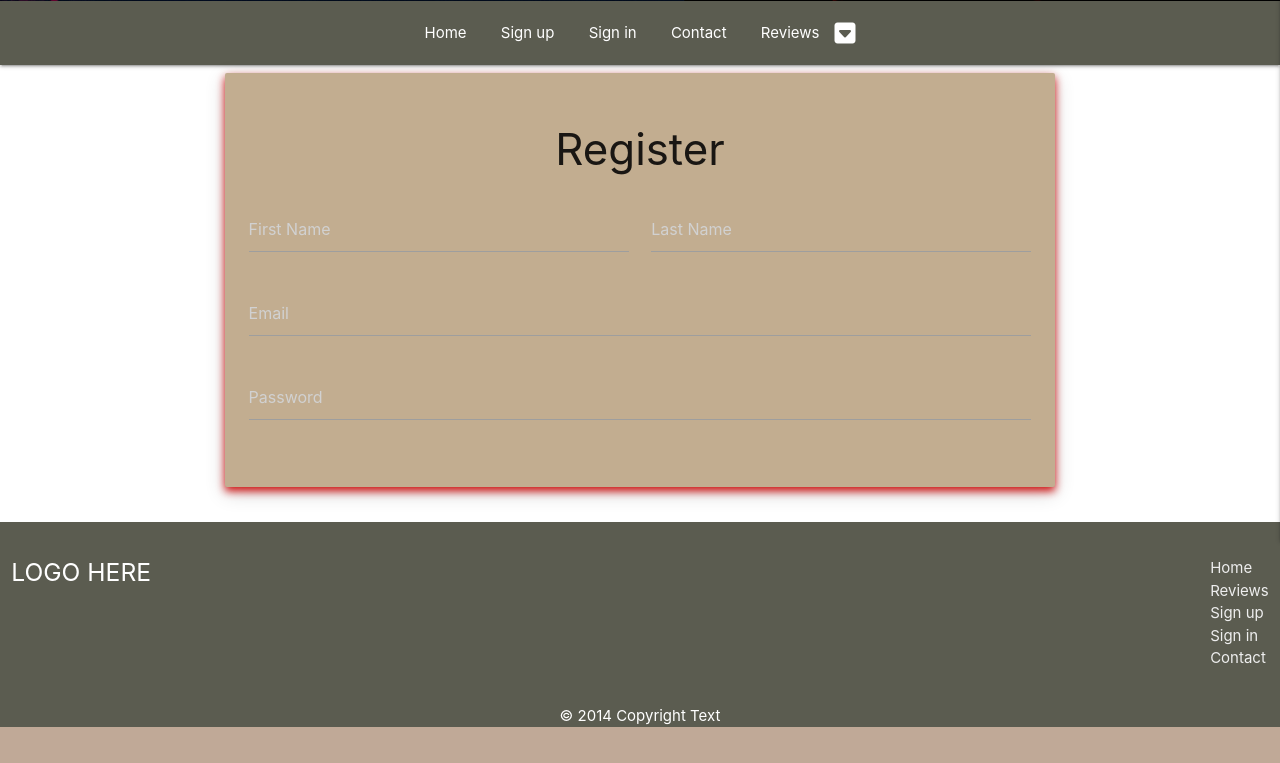
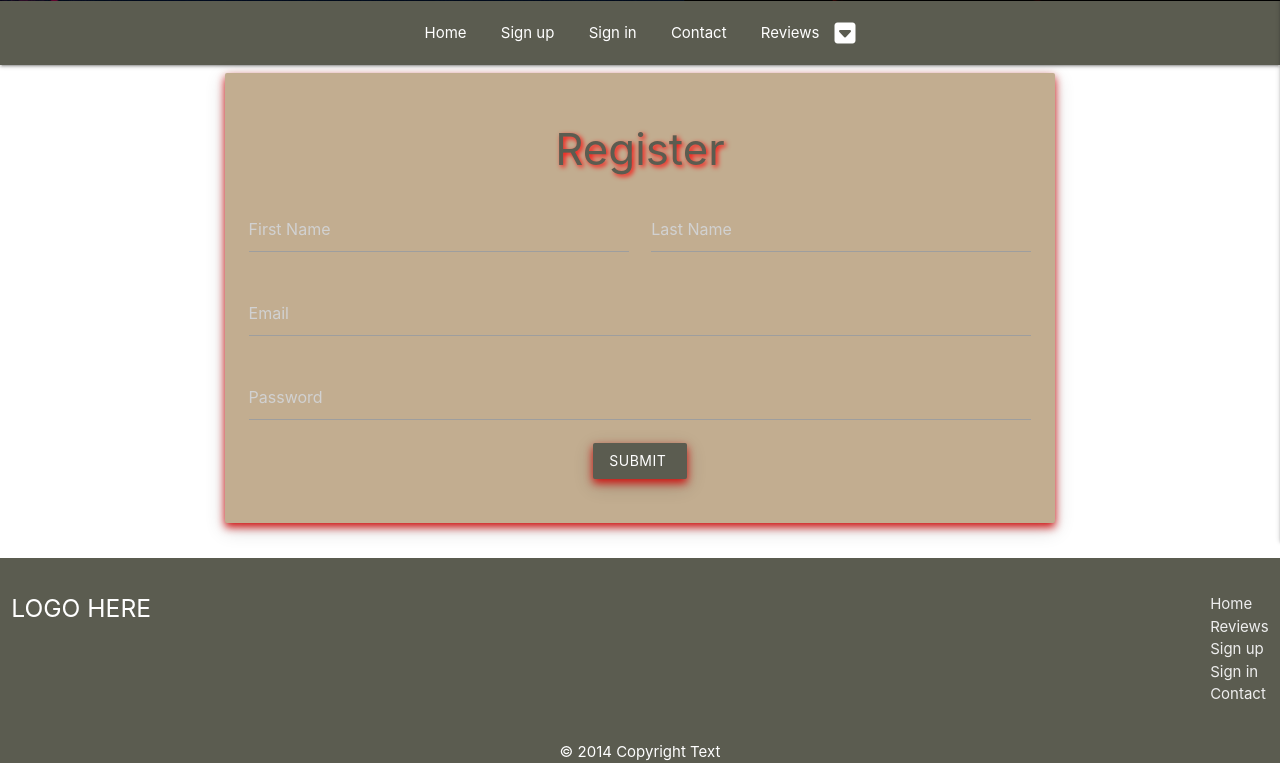
Before and after one commit to JJBR13/Justin-Brown-milestone-project-3, a Flask app: page /sign_up in a window 1280 px wide. Shown: the part 319-1082 px from the top of the page. Before the commit the page ends 1046 px from the top, so only its background shows below. Run offline with Flask 2, Linux system fonts and the light colour scheme; some libraries are stand-ins or nearby versions.

Commit message:
Added styling to sign_up.html & finished form layout

```diff
--- a/static/css/style.css
+++ b/static/css/style.css
@@ -1,3 +1,13 @@
+/* Google font Import*/
+
+
+
+/* general css */
+
+.header-text {
+    color: #5B5C50;
+    text-shadow: 2px 2px 5px red;
+}
 
 /* ---------------------------------- hero block */
 
@@ -30,3 +40,16 @@ nav.nav-center ul li {
 nav.nav-center ul li a {
     display: inline-block;
 }
+
+/* ------------------------------------- Submit btn from */
+
+.sub-btn {
+    background-color: #5B5C50;
+    box-shadow : 0 4px 8px 0 rgba(208, 17, 16, 1), 0 6px 20px 0 rgba(0, 0, 0, 0.19);
+}
+
+.sub-btn:hover {
+    background-color: #5B5C50;
+    box-shadow : 0 4px 8px 0 rgba(208, 17, 16, 1), 0 6px 20px 0 rgba(0, 0, 0, 0.19);
+    filter: brightness(130%);
+}
--- a/templates/sign_up.html
+++ b/templates/sign_up.html
@@ -2,11 +2,11 @@
 {% block content %}
 
 <div class="row">
-    <form class="col s12 m8 offset-m2">
+    <form class="col s12 m8 offset-m2" method="POST" action="{{ url_for('register') }}">
         <div class="card-panel">
             <div class="row">
 
-                <h3 class="center-align">Register</h3>
+                <h3 class="center-align header-text">Register</h3>
 
                 <!-- First & Last name -->
                 <div class="input-field col s6">
@@ -25,6 +25,13 @@
                 <div class="input-field col s12">
                     <input placeholder="Password" id="password" name="password" type="password" class="validate">
                 </div>
+
+                <!-- Submit btn -->
+                <div class="col s12 center-align">
+                    <button class="btn waves-effect waves-light sub-btn" type="submit" name="action">Submit
+                        <i class="fa-sharp fa-solid fa-paper-plane-top"></i>
+                      </button>
+                </div>
             </div>
     </form>
 </div>
```
